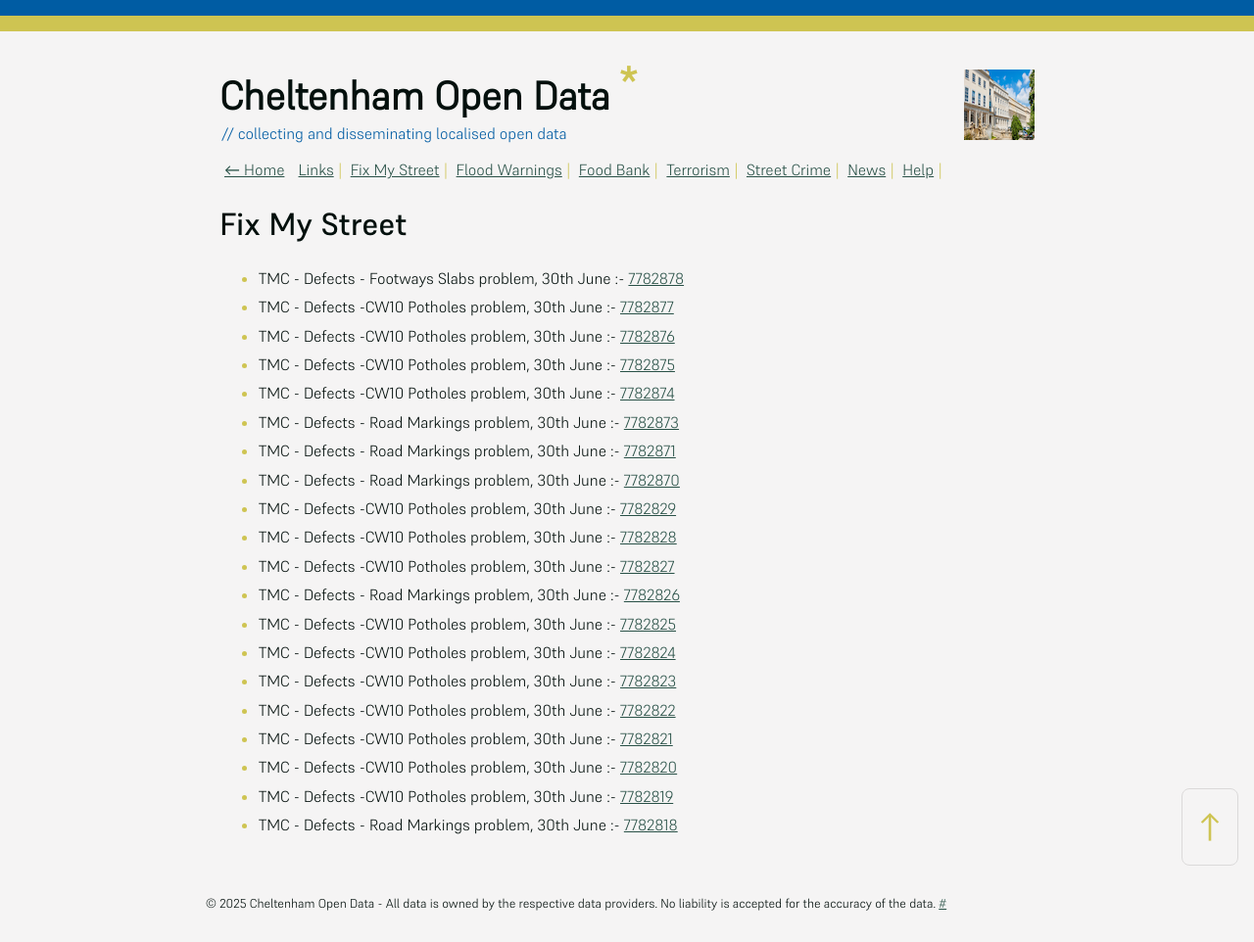
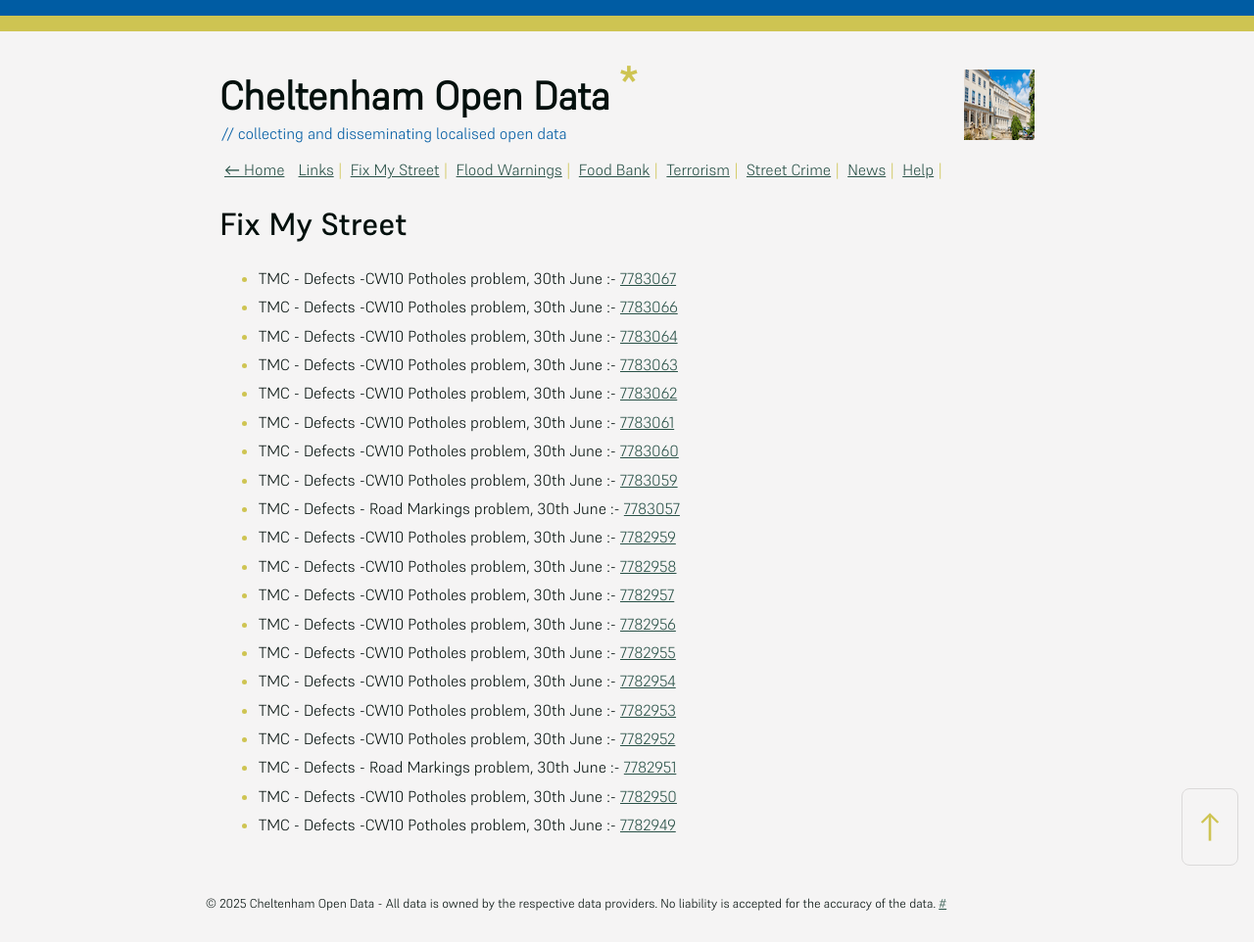
Before and after one commit to mat-0/cheltenham-open-data, a Jekyll site: the page built from _pages/fix-my-street.md, in a window 1280 px wide. Shown: the whole page at 98% size. Built offline with Jekyll 4.4.1, drawn with Linux system fonts in a browser that asks for light colours.

Commit message:
Updated 2025-06-30 07:00:01

```diff
--- a/_pages/fix-my-street.md
+++ b/_pages/fix-my-street.md
@@ -9,25 +9,25 @@ permalink: /fix-my-street
 
 <!-- fix_marker starts -->
 
-- TMC - Defects - Footways Slabs problem, 30th June :- [7782878](https://www.fixmystreet.com/report/7782878)
-- TMC - Defects -CW10 Potholes problem, 30th June :- [7782877](https://www.fixmystreet.com/report/7782877)
-- TMC - Defects -CW10 Potholes problem, 30th June :- [7782876](https://www.fixmystreet.com/report/7782876)
-- TMC - Defects -CW10 Potholes problem, 30th June :- [7782875](https://www.fixmystreet.com/report/7782875)
-- TMC - Defects -CW10 Potholes problem, 30th June :- [7782874](https://www.fixmystreet.com/report/7782874)
-- TMC - Defects - Road Markings problem, 30th June :- [7782873](https://www.fixmystreet.com/report/7782873)
-- TMC - Defects - Road Markings problem, 30th June :- [7782871](https://www.fixmystreet.com/report/7782871)
-- TMC - Defects - Road Markings problem, 30th June :- [7782870](https://www.fixmystreet.com/report/7782870)
-- TMC - Defects -CW10 Potholes problem, 30th June :- [7782829](https://www.fixmystreet.com/report/7782829)
-- TMC - Defects -CW10 Potholes problem, 30th June :- [7782828](https://www.fixmystreet.com/report/7782828)
-- TMC - Defects -CW10 Potholes problem, 30th June :- [7782827](https://www.fixmystreet.com/report/7782827)
-- TMC - Defects - Road Markings problem, 30th June :- [7782826](https://www.fixmystreet.com/report/7782826)
-- TMC - Defects -CW10 Potholes problem, 30th June :- [7782825](https://www.fixmystreet.com/report/7782825)
-- TMC - Defects -CW10 Potholes problem, 30th June :- [7782824](https://www.fixmystreet.com/report/7782824)
-- TMC - Defects -CW10 Potholes problem, 30th June :- [7782823](https://www.fixmystreet.com/report/7782823)
-- TMC - Defects -CW10 Potholes problem, 30th June :- [7782822](https://www.fixmystreet.com/report/7782822)
-- TMC - Defects -CW10 Potholes problem, 30th June :- [7782821](https://www.fixmystreet.com/report/7782821)
-- TMC - Defects -CW10 Potholes problem, 30th June :- [7782820](https://www.fixmystreet.com/report/7782820)
-- TMC - Defects -CW10 Potholes problem, 30th June :- [7782819](https://www.fixmystreet.com/report/7782819)
-- TMC - Defects - Road Markings problem, 30th June :- [7782818](https://www.fixmystreet.com/report/7782818)
+- TMC - Defects -CW10 Potholes problem, 30th June :- [7783067](https://www.fixmystreet.com/report/7783067)
+- TMC - Defects -CW10 Potholes problem, 30th June :- [7783066](https://www.fixmystreet.com/report/7783066)
+- TMC - Defects -CW10 Potholes problem, 30th June :- [7783064](https://www.fixmystreet.com/report/7783064)
+- TMC - Defects -CW10 Potholes problem, 30th June :- [7783063](https://www.fixmystreet.com/report/7783063)
+- TMC - Defects -CW10 Potholes problem, 30th June :- [7783062](https://www.fixmystreet.com/report/7783062)
+- TMC - Defects -CW10 Potholes problem, 30th June :- [7783061](https://www.fixmystreet.com/report/7783061)
+- TMC - Defects -CW10 Potholes problem, 30th June :- [7783060](https://www.fixmystreet.com/report/7783060)
+- TMC - Defects -CW10 Potholes problem, 30th June :- [7783059](https://www.fixmystreet.com/report/7783059)
+- TMC - Defects - Road Markings problem, 30th June :- [7783057](https://www.fixmystreet.com/report/7783057)
+- TMC - Defects -CW10 Potholes problem, 30th June :- [7782959](https://www.fixmystreet.com/report/7782959)
+- TMC - Defects -CW10 Potholes problem, 30th June :- [7782958](https://www.fixmystreet.com/report/7782958)
+- TMC - Defects -CW10 Potholes problem, 30th June :- [7782957](https://www.fixmystreet.com/report/7782957)
+- TMC - Defects -CW10 Potholes problem, 30th June :- [7782956](https://www.fixmystreet.com/report/7782956)
+- TMC - Defects -CW10 Potholes problem, 30th June :- [7782955](https://www.fixmystreet.com/report/7782955)
+- TMC - Defects -CW10 Potholes problem, 30th June :- [7782954](https://www.fixmystreet.com/report/7782954)
+- TMC - Defects -CW10 Potholes problem, 30th June :- [7782953](https://www.fixmystreet.com/report/7782953)
+- TMC - Defects -CW10 Potholes problem, 30th June :- [7782952](https://www.fixmystreet.com/report/7782952)
+- TMC - Defects - Road Markings problem, 30th June :- [7782951](https://www.fixmystreet.com/report/7782951)
+- TMC - Defects -CW10 Potholes problem, 30th June :- [7782950](https://www.fixmystreet.com/report/7782950)
+- TMC - Defects -CW10 Potholes problem, 30th June :- [7782949](https://www.fixmystreet.com/report/7782949)
 
 <!-- fix_marker ends -->
```
Also changed, not shown: _data/flood.json (+5 -27 lines), _pages/news.md (+9 -9 lines), index.md (+5 -5 lines).
